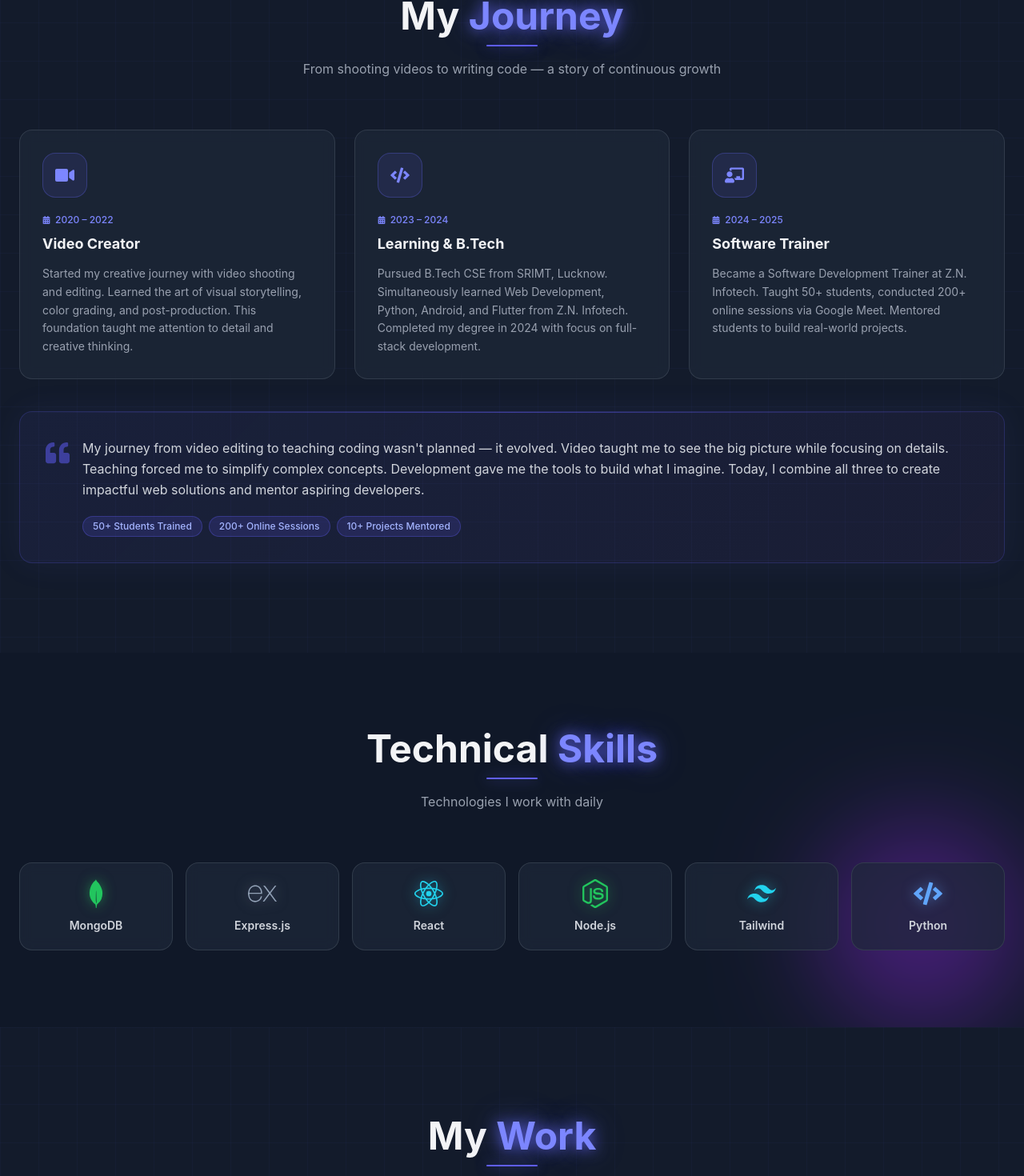
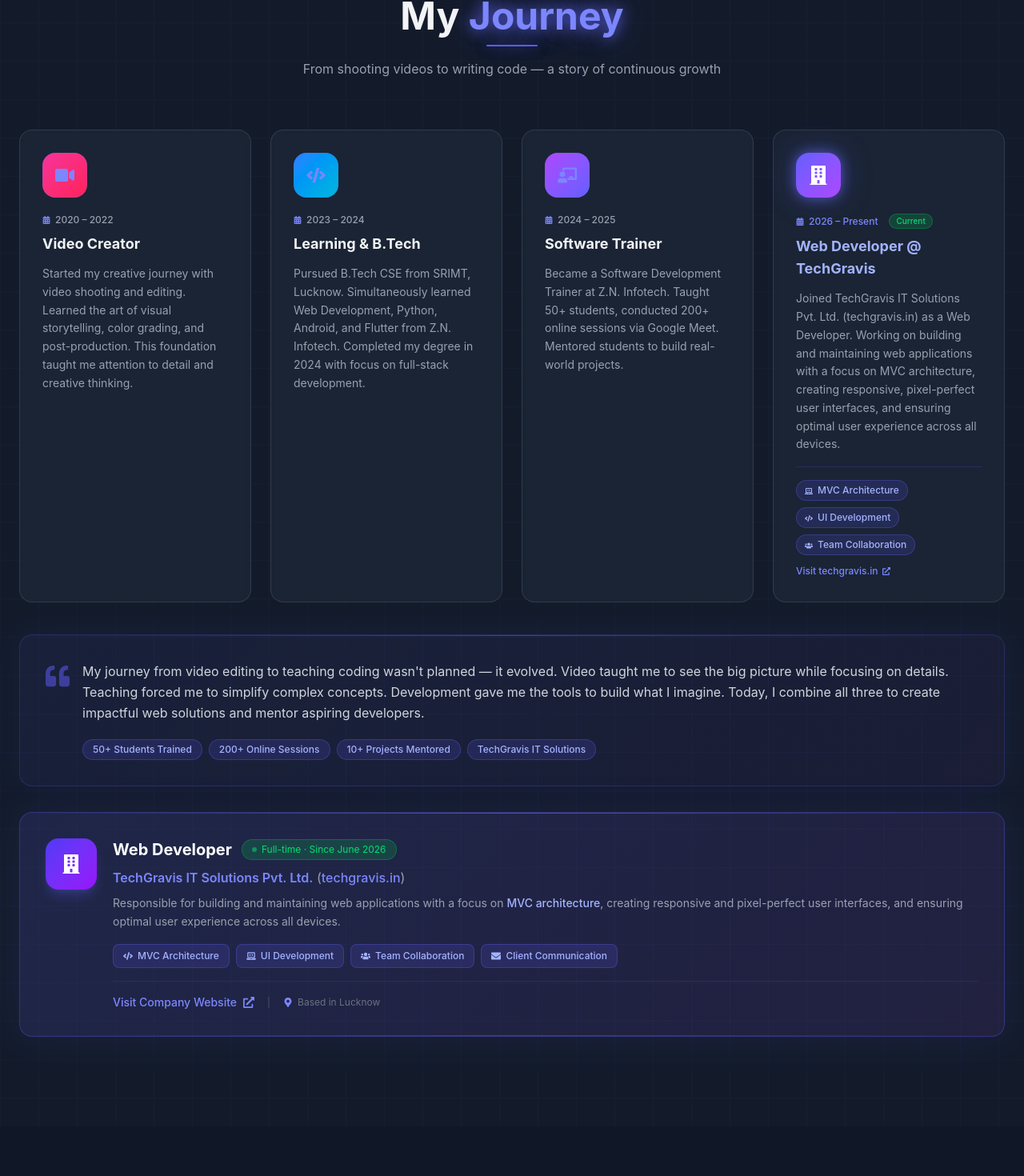
Before and after one commit to kapil-bhargava/kapilkb, a React (Vite) app: page / in a window 1280 px wide. Shown: the part 916-2386 px from the top of the page at 80% size. Built offline with nearby package versions, Linux system fonts and the light colour scheme.

Commit message:
updated portfolio

```diff
--- a/src/Home2.jsx
+++ b/src/Home2.jsx
@@ -5,13 +5,12 @@ import {
   FaArrowRight, FaBars, FaTimes, FaCode, FaUsers, FaLaptopCode,
   FaExternalLinkAlt, FaUserGraduate, FaBriefcase, FaGraduationCap,
   FaCalendarAlt, FaMapMarkerAlt, FaChalkboardTeacher, FaVideo,
-  FaHeart, FaQuoteLeft, FaAward
+  FaHeart, FaQuoteLeft, FaAward, FaBuilding, FaClock
 } from 'react-icons/fa';
 import {
   SiGooglemeet, SiMongodb, SiExpress, SiReact, SiNodedotjs, SiTailwindcss
 } from 'react-icons/si';
 import mypic from './assets/mypic.png';
-import { s } from 'framer-motion/client';
 
 /* ─────────────────────────────────────────────────────────────
    NEON GLOW HELPERS  (inline styles keep Tailwind JIT happy)
@@ -42,7 +41,7 @@ const personalProjects = [
   },
   {
     title: 'A.I.P.E.S',
-    description: 'AllIndiapes – All India Patrakar Ekta Sangh, connecting journalists nationwide through trusted news, media collaboration, and digital press services.   ',
+    description: 'AllIndiapes – All India Patrakar Ekta Sangh, connecting journalists nationwide through trusted news, media collaboration, and digital press services.',
     tech: ['React', 'Node.js', 'Tailwind CSS'],
     link: 'https://allindiapes.vercel.app',
     deployed: true,
@@ -270,13 +269,7 @@ export default function Home() {
         : studentProjects;
 
   const scrollToSection = (id) => {
-    // alert(id);
     document.getElementById(id.toLowerCase())?.scrollIntoView({ behavior: 'smooth' });
-    // setTimeout(() => setIsMenuOpen(false), 300);
-
-    // if(window.innerWidth < 768) {
-    //   setIsMenuOpen(false);
-    // }
   };
 
   const handleSubmit = (e) => {
@@ -419,7 +412,7 @@ export default function Home() {
                   <span className="animate-ping absolute inline-flex h-full w-full rounded-full bg-green-400 opacity-75" />
                   <span className="relative inline-flex rounded-full h-2 w-2 bg-green-500" />
                 </span>
-                <span className="text-green-400 font-medium">Web Developer</span>
+                <span className="text-green-400 font-medium">Web Developer at TechGravis</span>
               </div>
 
               {/* Name */}
@@ -443,6 +436,7 @@ export default function Home() {
                 {[
                   { icon: FaMapMarkerAlt, text: 'Based in Lucknow' },
                   { icon: FaGraduationCap, text: 'B.Tech CSE 2024' },
+                  { icon: FaBuilding, text: 'TechGravis IT Solutions' },
                   { icon: FaChalkboardTeacher, text: 'Ex-Trainer @ Z.N. Infotech' },
                 ].map(({ icon: Icon, text }) => (
                   <span key={text} className="flex items-center gap-1.5">
@@ -567,6 +561,7 @@ export default function Home() {
       </section>
 
       {/* ══════════════════════ JOURNEY ══════════════════════ */}
+      {/* ══════════════════════ JOURNEY ══════════════════════ */}
       <section id="journey" className="relative py-20 md:py-28 px-4 sm:px-6 overflow-hidden">
         <div className="absolute inset-0 bg-gray-800/20" />
         <GridOverlay />
@@ -583,7 +578,7 @@ export default function Home() {
             initial="hidden"
             whileInView="show"
             viewport={{ once: true, margin: '-80px' }}
-            className="grid sm:grid-cols-2 lg:grid-cols-3 gap-6"
+            className="grid sm:grid-cols-2 lg:grid-cols-4 gap-6"
           >
             {[
               {
@@ -591,35 +586,87 @@ export default function Home() {
                 period: '2020 – 2022',
                 title: 'Video Creator',
                 body: 'Started my creative journey with video shooting and editing. Learned the art of visual storytelling, color grading, and post-production. This foundation taught me attention to detail and creative thinking.',
+                color: 'from-pink-500 to-rose-500'
               },
               {
                 Icon: FaCode,
                 period: '2023 – 2024',
                 title: 'Learning & B.Tech',
                 body: 'Pursued B.Tech CSE from SRIMT, Lucknow. Simultaneously learned Web Development, Python, Android, and Flutter from Z.N. Infotech. Completed my degree in 2024 with focus on full-stack development.',
+                color: 'from-blue-500 to-cyan-500'
               },
               {
                 Icon: FaChalkboardTeacher,
                 period: '2024 – 2025',
                 title: 'Software Trainer',
                 body: 'Became a Software Development Trainer at Z.N. Infotech. Taught 50+ students, conducted 200+ online sessions via Google Meet. Mentored students to build real-world projects.',
+                color: 'from-purple-500 to-indigo-500'
               },
-            ].map(({ Icon, period, title, body }, i) => (
+              {
+                Icon: FaBuilding,
+                period: '2026 – Present',
+                title: 'Web Developer @ TechGravis',
+                body: 'Joined TechGravis IT Solutions Pvt. Ltd. (techgravis.in) as a Web Developer. Working on building and maintaining web applications with a focus on MVC architecture, creating responsive, pixel-perfect user interfaces, and ensuring optimal user experience across all devices.',
+                color: 'from-indigo-500 to-purple-500',
+                isCurrent: true
+              },
+            ].map(({ Icon, period, title, body, color, isCurrent }, i) => (
               <motion.div key={title} variants={fadeItem}>
-                <NeonCard className="h-full p-6 sm:p-7 group">
-                  {/* Icon circle */}
+                <NeonCard className={`h-full p-6 sm:p-7 group ${isCurrent ? 'border-indigo-500/50' : ''}`}>
+                  {/* Icon circle with gradient */}
                   <div
-                    className="w-14 h-14 rounded-2xl flex items-center justify-center mb-5 transition-all duration-300 bg-indigo-500/10 group-hover:bg-indigo-500/20"
-                    style={{ boxShadow: 'inset 0 0 0 1px rgba(99,102,241,0.3)' }}
+                    className={`w-14 h-14 rounded-2xl flex items-center justify-center mb-5 transition-all duration-300 bg-gradient-to-br ${color} bg-opacity-20`}
+                    style={{ boxShadow: isCurrent ? GLOW.indigo : 'inset 0 0 0 1px rgba(99,102,241,0.3)' }}
                   >
-                    <Icon className="text-2xl text-indigo-400" />
+                    <Icon className={`text-2xl ${isCurrent ? 'text-white' : 'text-indigo-400'}`} />
                   </div>
-                  <div className="flex items-center gap-1.5 text-xs text-indigo-400 font-medium mb-2">
-                    <FaCalendarAlt size={10} />
-                    {period}
+
+                  {/* Period */}
+                  <div className="flex items-center gap-1.5 text-xs font-medium mb-2">
+                    <FaCalendarAlt size={10} className="text-indigo-400" />
+                    <span className={`${isCurrent ? 'text-indigo-400' : 'text-gray-400'}`}>{period}</span>
+                    {isCurrent && (
+                      <span className="ml-2 bg-green-500/20 text-green-400 text-[10px] px-2 py-0.5 rounded-full border border-green-500/30">
+                        Current
+                      </span>
+                    )}
                   </div>
-                  <h3 className="text-lg font-bold mb-3">{title}</h3>
+
+                  {/* Title */}
+                  <h3 className={`text-lg font-bold mb-3 ${isCurrent ? 'text-indigo-300' : ''}`}>
+                    {title}
+                  </h3>
+
+                  {/* Body */}
                   <p className="text-gray-400 text-sm leading-relaxed">{body}</p>
+
+                  {/* TechGravis-specific details */}
+                  {isCurrent && (
+                    <div className="mt-4 pt-4 border-t border-indigo-500/20">
+                      <div className="flex flex-wrap gap-2">
+                        <span className="bg-indigo-500/15 border border-indigo-500/30 px-2.5 py-1 rounded-full text-xs text-indigo-300 font-medium">
+                          <FaLaptopCode className="inline mr-1.5 text-[10px]" />
+                          MVC Architecture
+                        </span>
+                        <span className="bg-indigo-500/15 border border-indigo-500/30 px-2.5 py-1 rounded-full text-xs text-indigo-300 font-medium">
+                          <FaCode className="inline mr-1.5 text-[10px]" />
+                          UI Development
+                        </span>
+                        <span className="bg-indigo-500/15 border border-indigo-500/30 px-2.5 py-1 rounded-full text-xs text-indigo-300 font-medium">
+                          <FaUsers className="inline mr-1.5 text-[10px]" />
+                          Team Collaboration
+                        </span>
+                      </div>
+                      <a
+                        href="https://techgravis.in"
+                        target="_blank"
+                        rel="noopener noreferrer"
+                        className="inline-flex items-center gap-1.5 mt-3 text-xs text-indigo-400 hover:text-indigo-300 transition-colors font-medium"
+                      >
+                        Visit techgravis.in <FaExternalLinkAlt size={10} />
+                      </a>
+                    </div>
+                  )}
                 </NeonCard>
               </motion.div>
             ))}
@@ -645,7 +692,7 @@ export default function Home() {
                     impactful web solutions and mentor aspiring developers.
                   </p>
                   <div className="flex flex-wrap gap-2 mt-5">
-                    {['50+ Students Trained', '200+ Online Sessions', '10+ Projects Mentored'].map((tag) => (
+                    {['50+ Students Trained', '200+ Online Sessions', '10+ Projects Mentored', 'TechGravis IT Solutions'].map((tag) => (
                       <span
                         key={tag}
                         className="bg-indigo-500/15 border border-indigo-500/30 px-3 py-1 rounded-full text-xs text-indigo-300 font-medium"
@@ -653,6 +700,91 @@ export default function Home() {
                         {tag}
                       </span>
                     ))}
+                  </div>
+                </div>
+              </div>
+            </div>
+          </FadeUp>
+
+          {/* Current Role Highlight - TechGravis Details */}
+          <FadeUp delay={0.4} className="mt-8">
+            <div
+              className="rounded-2xl p-6 sm:p-8 border border-indigo-500/30 relative overflow-hidden"
+              style={{
+                background: 'linear-gradient(135deg, rgba(99,102,241,0.15) 0%, rgba(168,85,247,0.10) 100%)',
+                boxShadow: '0 0 50px rgba(99,102,241,0.12)',
+              }}
+            >
+              <div className="absolute top-0 left-0 w-full h-px bg-gradient-to-r from-transparent via-indigo-400/50 to-transparent" />
+              <div className="absolute bottom-0 left-0 w-full h-px bg-gradient-to-r from-transparent via-purple-400/30 to-transparent" />
+
+              <div className="flex flex-col sm:flex-row items-start gap-5">
+                <div className="w-16 h-16 rounded-2xl bg-gradient-to-br from-indigo-600 to-purple-600 flex items-center justify-center flex-shrink-0 shadow-lg shadow-indigo-500/25">
+                  <FaBuilding className="text-2xl text-white" />
+                </div>
+
+                <div className="flex-1">
+                  <div className="flex flex-wrap items-center gap-3 mb-2">
+                    <h3 className="text-xl font-bold text-white">Web Developer</h3>
+                    <span className="bg-green-500/20 text-green-400 text-xs px-3 py-1 rounded-full border border-green-500/30 flex items-center gap-1.5">
+                      <span className="w-1.5 h-1.5 rounded-full bg-green-400 animate-pulse" />
+                      Full-time · Since June 2026
+                    </span>
+                  </div>
+
+                  <p className="text-gray-300 leading-relaxed text-sm sm:text-base">
+                    <span className="font-semibold text-indigo-400 text-base">TechGravis IT Solutions Pvt. Ltd.</span>
+                    {' '}<span className="text-gray-400">(</span>
+                    <a
+                      href="https://techgravis.in"
+                      target="_blank"
+                      rel="noopener noreferrer"
+                      className="text-indigo-400 hover:text-indigo-300 transition-colors font-medium"
+                    >
+                      techgravis.in
+                    </a>
+                    <span className="text-gray-400">)</span>
+                  </p>
+
+                  <p className="text-gray-400 text-sm leading-relaxed mt-2">
+                    Responsible for building and maintaining web applications with a focus on{' '}
+                    <span className="text-indigo-300 font-medium">MVC architecture</span>, creating responsive and
+                    pixel-perfect user interfaces, and ensuring optimal user experience across all devices.
+                  </p>
+
+                  <div className="flex flex-wrap gap-2 mt-4">
+                    <span className="bg-indigo-500/15 border border-indigo-500/30 px-3 py-1.5 rounded-lg text-xs text-indigo-300 font-medium flex items-center gap-1.5">
+                      <FaCode size={12} />
+                      MVC Architecture
+                    </span>
+                    <span className="bg-indigo-500/15 border border-indigo-500/30 px-3 py-1.5 rounded-lg text-xs text-indigo-300 font-medium flex items-center gap-1.5">
+                      <FaLaptopCode size={12} />
+                      UI Development
+                    </span>
+                    <span className="bg-indigo-500/15 border border-indigo-500/30 px-3 py-1.5 rounded-lg text-xs text-indigo-300 font-medium flex items-center gap-1.5">
+                      <FaUsers size={12} />
+                      Team Collaboration
+                    </span>
+                    <span className="bg-indigo-500/15 border border-indigo-500/30 px-3 py-1.5 rounded-lg text-xs text-indigo-300 font-medium flex items-center gap-1.5">
+                      <FaEnvelope size={12} />
+                      Client Communication
+                    </span>
+                  </div>
+
+                  <div className="mt-4 pt-4 border-t border-gray-700/50 flex flex-wrap items-center gap-4">
+                    <a
+                      href="https://techgravis.in"
+                      target="_blank"
+                      rel="noopener noreferrer"
+                      className="inline-flex items-center gap-2 text-sm text-indigo-400 hover:text-indigo-300 transition-colors font-medium"
+                    >
+                      Visit Company Website <FaExternalLinkAlt size={14} />
+                    </a>
+                    <span className="text-gray-600 text-xs">|</span>
+                    <span className="text-gray-500 text-xs flex items-center gap-1.5">
+                      <FaMapMarkerAlt size={12} className="text-indigo-400" />
+                      Based in Lucknow
+                    </span>
                   </div>
                 </div>
               </div>
@@ -927,9 +1059,13 @@ export default function Home() {
                     </span>
                     <span className="text-sm">kapil@zninfotech.com</span>
                   </a>
+                  <div className="flex items-center gap-3 text-gray-400 border-t border-gray-700/50 pt-4 mt-2">
+                    <FaBuilding className="text-indigo-400 text-sm" />
+                    <span className="text-sm">TechGravis IT Solutions Pvt. Ltd.</span>
+                  </div>
                 </div>
 
-                <div className="mt-8 pt-6 border-t border-gray-700/50">
+                <div className="mt-6 pt-6 border-t border-gray-700/50">
                   <h4 className="text-sm font-semibold text-gray-400 mb-4 uppercase tracking-wider">Follow Me</h4>
                   <div className="flex gap-4">
                     {[
@@ -1022,6 +1158,9 @@ export default function Home() {
         <p className="mt-1.5 flex items-center justify-center gap-1.5 text-gray-600 text-xs">
           Made with <FaHeart className="text-red-500/70 text-xs" /> in Lucknow
         </p>
+        <p className="mt-0.5 text-gray-700 text-xs">
+          TechGravis IT Solutions Pvt. Ltd.
+        </p>
       </footer>
 
       {/* Global keyframes injected via style tag */}
```
Lines whose indentation alone changed are shown as unchanged.
